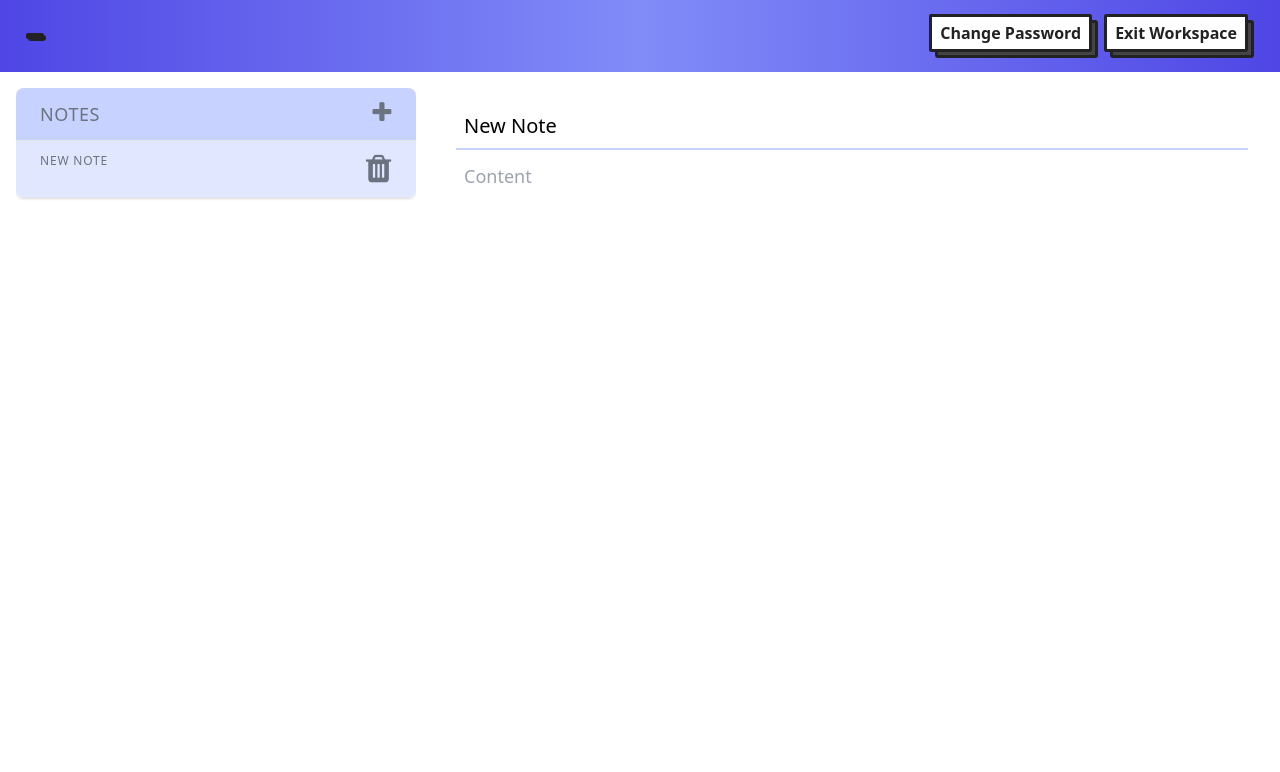
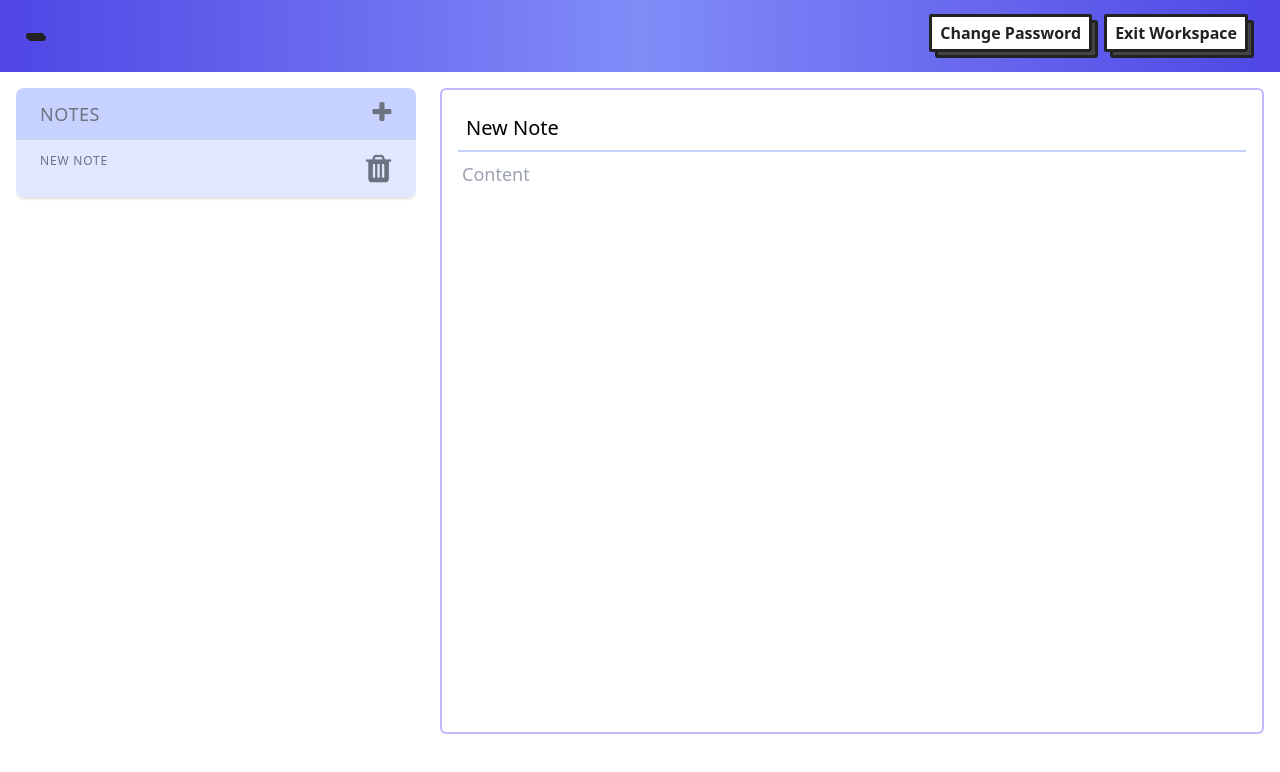
Before and after one commit to tanayvk/legendary-eagle, a React (Create React App) app: page /workspace in a window 1280 px wide. Shown: the top 772 px of the page. Built offline with nearby package versions, Linux system fonts and the light colour scheme.

Commit message:
fix height issues

```diff
--- a/public/index.html
+++ b/public/index.html
@@ -8,7 +8,7 @@
     <link rel="stylesheet" href="./blocks.min.css" />
     <title>React App</title>
   </head>
-  <body style="overflow: hidden;">
+  <body>
     <noscript>You need to enable JavaScript to run this app.</noscript>
     <div id="root"></div>
   </body>
--- a/src/components/Workspace.js
+++ b/src/components/Workspace.js
@@ -140,7 +140,7 @@ class Workspace extends React.Component {
 
   render() {
     return (
-      <div class="h-screen overflow-hidden">
+      <div class="h-screen ">
         <Header />
         <div class=" items-center justify-center ">
           <div>
@@ -148,7 +148,7 @@ class Workspace extends React.Component {
               <div class="md:col-span-1 overflow-y-auto overflow-x-hidden ">
                 <div class="px-4 sm:px-0">
                   <div class="flex flex-col">
-                    <div class="-my-2  sm:-mx-6 overflow-hidden lg:-mx-8">
+                    <div class="-my-2  sm:-mx-6  lg:-mx-8">
                       <div class="py-2 align-middle inline-block min-w-full sm:px-6 lg:px-8">
                         <div class="shadow overflow-auto border-b border-gray-200 sm:rounded-lg">
                           <table class="min-w-full divide-y divide-gray-200">
@@ -180,10 +180,10 @@ class Workspace extends React.Component {
                 </div>
               </div>
               <div class="mt-2 md:mt-0 md:col-span-2">
-                <div class="  sm:overflow-hidden">
-                  <div class="px-4 py-3 bg-white space-y-6 ">
+                <div class="  ">
+                  <div class="px-4 py-3 border-2 mb-2 h-full border-purple-300 rounded-md ">
                     <div>
-                      <div class="mt-1 mb-3 overflow-auto">
+                      <div class="mt-1 mb-3 overflow-auto ">
                         <input
                           id="about"
                           name="name"
@@ -194,7 +194,8 @@ class Workspace extends React.Component {
                           onChange={this.handleNameChange}
                         ></input>
                         <div
-                          class="flex flex-col h-screen text-lg block p-2 mt-1 mb-4 "
+                          class="flex flex-col text-lg block p-1  mt-1 mb-4 "
+                          style={{ height: "67vh" }}
                           onClick={() => {
                             this.setState({ contentEdit: true });
                           }}
@@ -204,7 +205,7 @@ class Workspace extends React.Component {
                               autoFocus="true"
                               class="flex-grow w-full overflow-auto outline-none"
                               id="content"
-                              style={{ resize: "none", maxHeight: "75%" }}
+                              style={{ resize: "none", maxHeight: "100%" }}
                               placeholder="Content "
                               value={
                                 this.state.notes[this.state.activeNote].content
```
